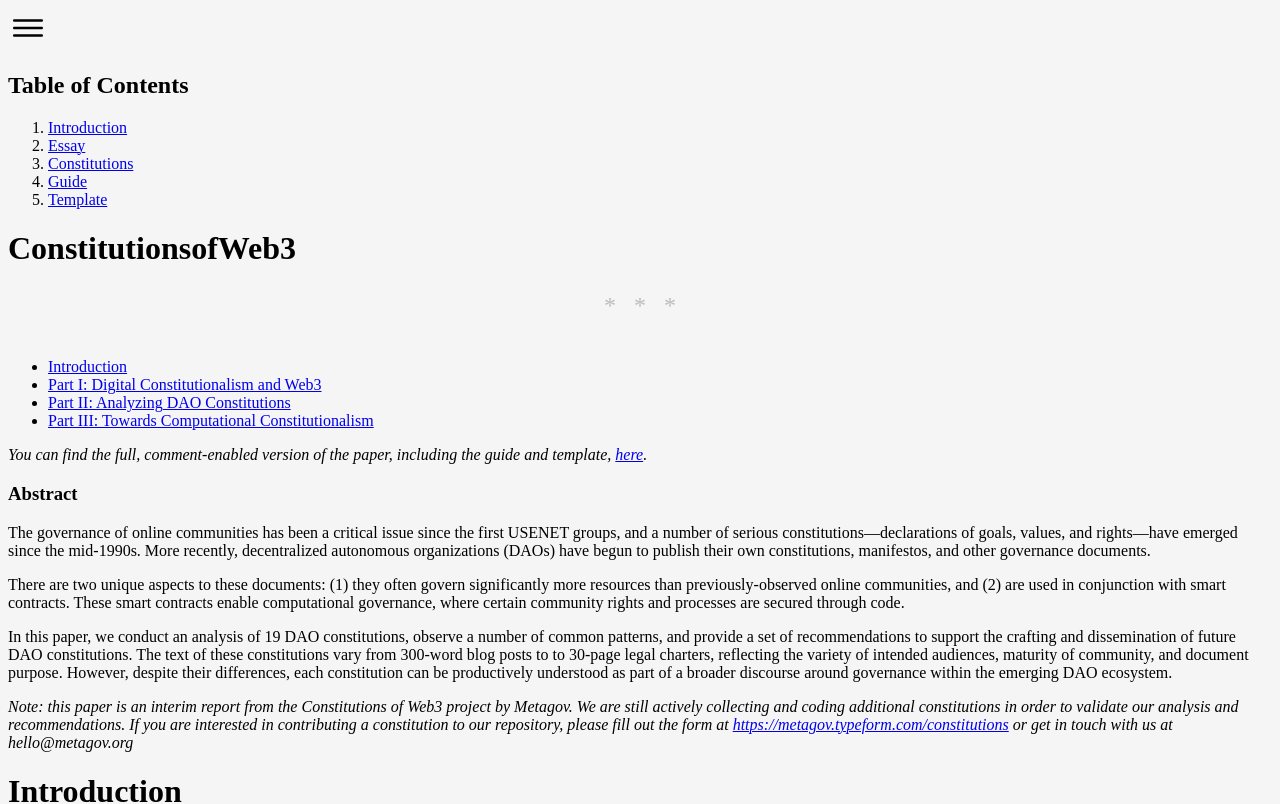
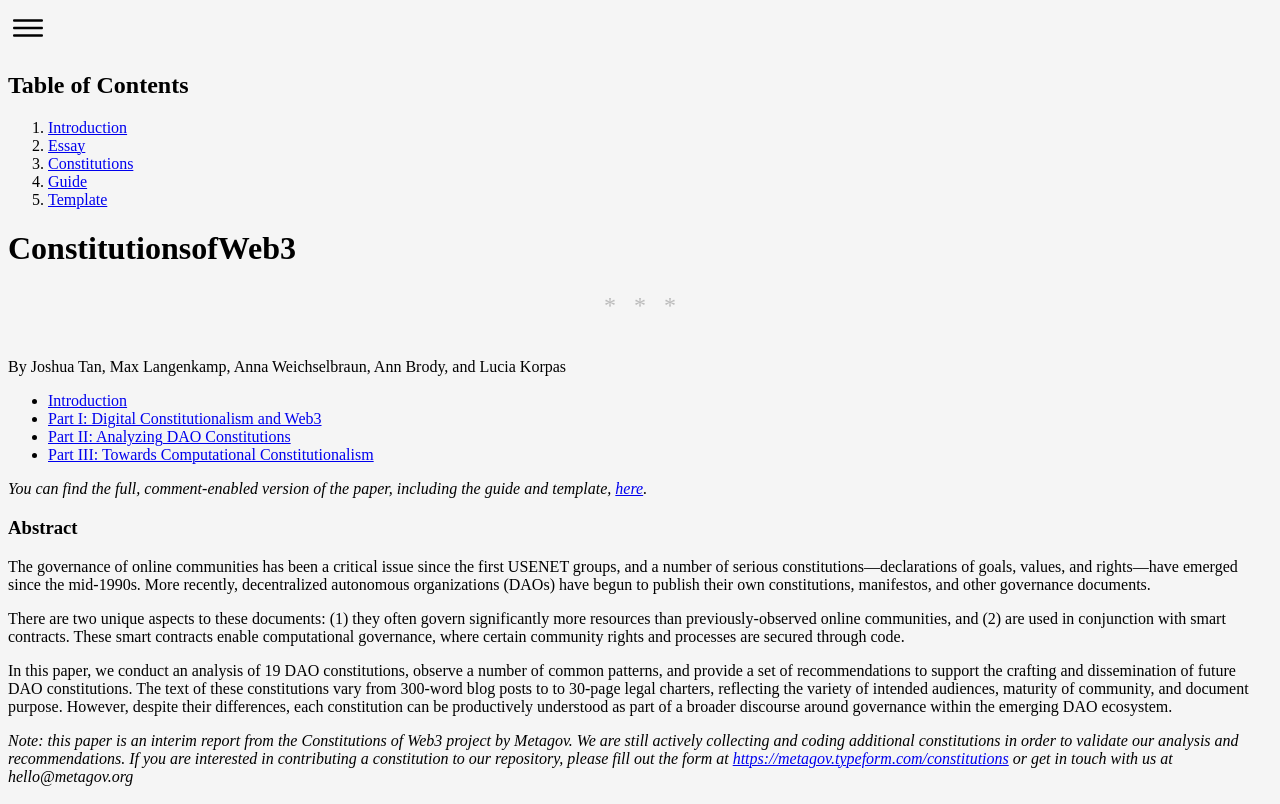
Before and after one commit to verses-xyz/constitutions, a Next.js app: page /article in a window 1280 px wide. Shown: the top 804 px of the page. Built offline with nearby package versions, Linux system fonts and the light colour scheme.

Commit message:
Add authors

```diff
--- a/pages/article.mdx
+++ b/pages/article.mdx
@@ -4,6 +4,7 @@ import Footnote from '../components/Footnote'
 
 <Header title="Constitutions of Web3" />
 
+By Joshua Tan, Max Langenkamp, Anna Weichselbraun, Ann Brody, and Lucia Korpas
 
 - [Introduction](#introduction)
 - [Part I: Digital Constitutionalism and Web3](#part-i-digital-constitutionalism-and-web3)
```
